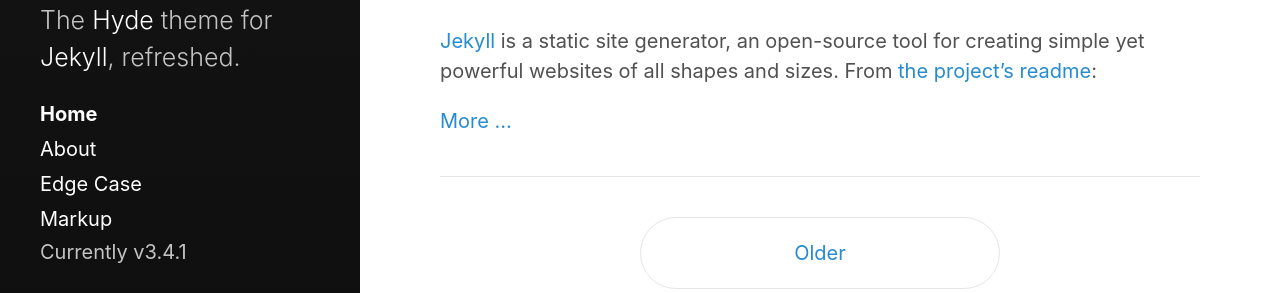
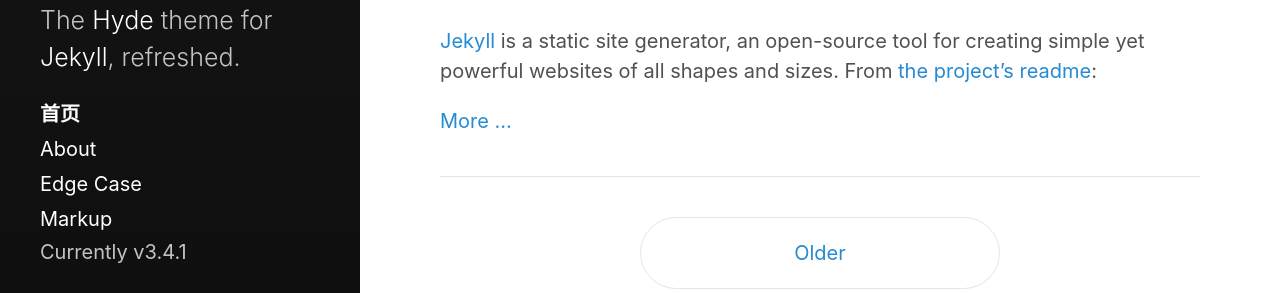
Before and after one commit to RockyQu/RockyQu.github.io, a Jekyll site: the page built from index.html, in a window 1280 px wide. Shown: the part 3205-3498 px from the top of the page. Built offline with Jekyll 4.4.1, drawn with Linux system fonts in a browser that asks for light colours; the list of posts is cut into pages by our own code.

Commit message:
Update sidebar-nav-links.html

```diff
--- a/_includes/sidebar-nav-links.html
+++ b/_includes/sidebar-nav-links.html
@@ -1,7 +1,7 @@
 <nav id="sidebar-nav-links">
   {% if site.sidebar_home_link %}
     <a class="home-link {% if page.url == '/' %} active{% endif %}"
-        href="{{ site.baseurl }}/">Home</a>
+        href="{{ site.baseurl }}/">首页</a>
   {% endif %}
 
   {% comment %}
```
